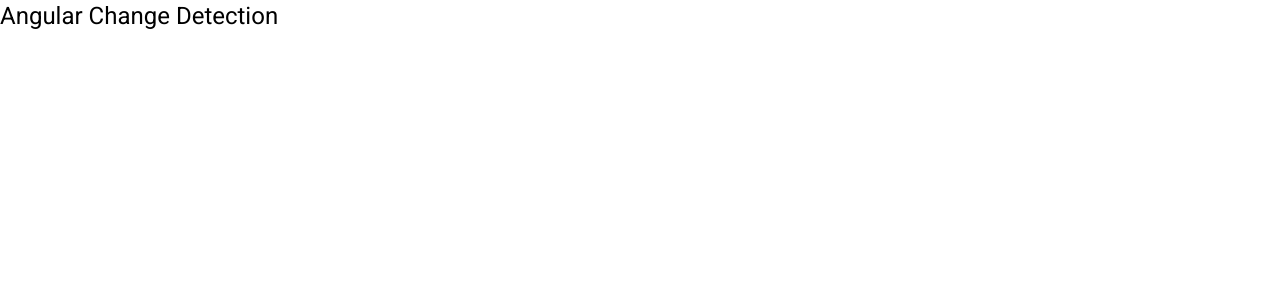
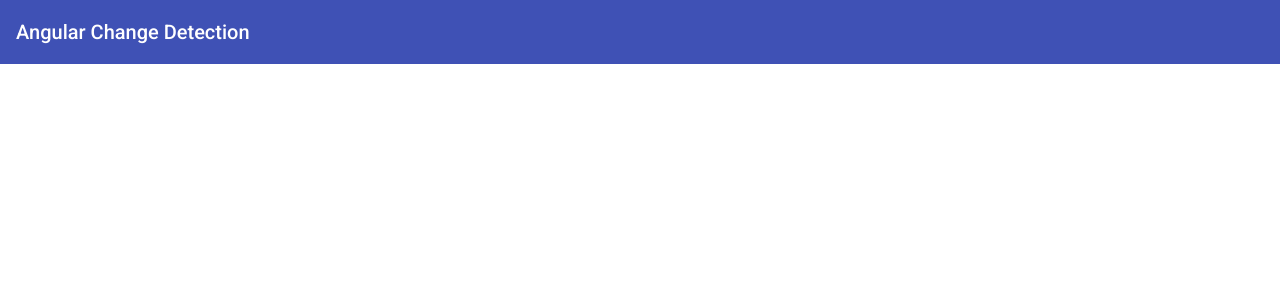
Before and after one commit to lean-ng/edu-change-detection, an Angular app: page / in a window 1280 px wide. Shown: the top 300 px of the page. Built offline with nearby package versions, Linux system fonts and the light colour scheme.

Commit message:
Display toolbar.

```diff
--- a/src/app/app.component.html
+++ b/src/app/app.component.html
@@ -1 +1,3 @@
-<h1>Angular Change Detection</h1>
+<mat-toolbar color="primary">
+  <h1>Angular Change Detection</h1>
+</mat-toolbar>
--- a/src/app/app.module.ts
+++ b/src/app/app.module.ts
@@ -3,6 +3,9 @@
 
 import { AppComponent } from './app.component';
 import { BrowserAnimationsModule } from '@angular/platform-browser/animations';
+
+// Angular Material Modules
+import { MatToolbarModule } from '@angular/material/toolbar';
 
 @NgModule({
   declarations: [
@@ -10,7 +13,8 @@
   ],
   imports: [
     BrowserModule,
-    BrowserAnimationsModule
+    BrowserAnimationsModule,
+    MatToolbarModule
   ],
   providers: [],
   bootstrap: [AppComponent]
```
